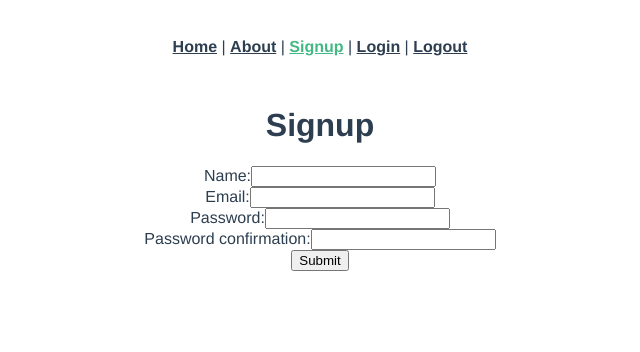
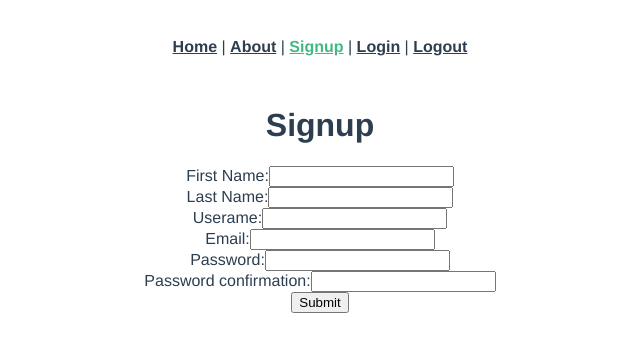
Before and after one commit to moshesegelman/capstone-frontend, a Vue app: page /signup in a window 1280 px wide. Shown: the top 352 px of the page, without its empty margins (320-960 px from the left). Built offline with nearby package versions, Linux system fonts and the light colour scheme.

Commit message:
fixes variable names in signup

```diff
--- a/src/views/Signup.vue
+++ b/src/views/Signup.vue
@@ -6,8 +6,16 @@
         <li class="text-danger" v-for="error in errors">{{ error }}</li>
       </ul>
       <div class="form-group">
-        <label>Name:</label>
-        <input type="text" class="form-control" v-model="name">
+        <label>First Name:</label>
+        <input type="text" class="form-control" v-model="firstName">
+      </div>
+      <div class="form-group">
+        <label>Last Name:</label>
+        <input type="text" class="form-control" v-model="lastName">
+      </div>
+      <div class="form-group">
+        <label>Userame:</label>
+        <input type="text" class="form-control" v-model="userName">
       </div>
       <div class="form-group">
         <label>Email:</label>
@@ -32,7 +40,9 @@ import axios from "axios";
 export default {
   data: function() {
     return {
-      name: "",
+      firstName: "",
+      lastName: "",
+      userName: "",
       email: "",
       password: "",
       passwordConfirmation: "",
@@ -42,7 +52,9 @@ export default {
   methods: {
     submit: function() {
       var params = {
-        name: this.name,
+        first_name: this.firstName,
+        last_name: this.lastName,
+        username: this.userName,
         email: this.email,
         password: this.password,
         password_confirmation: this.passwordConfirmation
@@ -50,7 +62,7 @@ export default {
       axios
         .post("/api/users", params)
         .then(response => {
-          this.$router.push("/login");
+          this.$router.push("/home");
         })
         .catch(error => {
           this.errors = error.response.data.errors;
```
